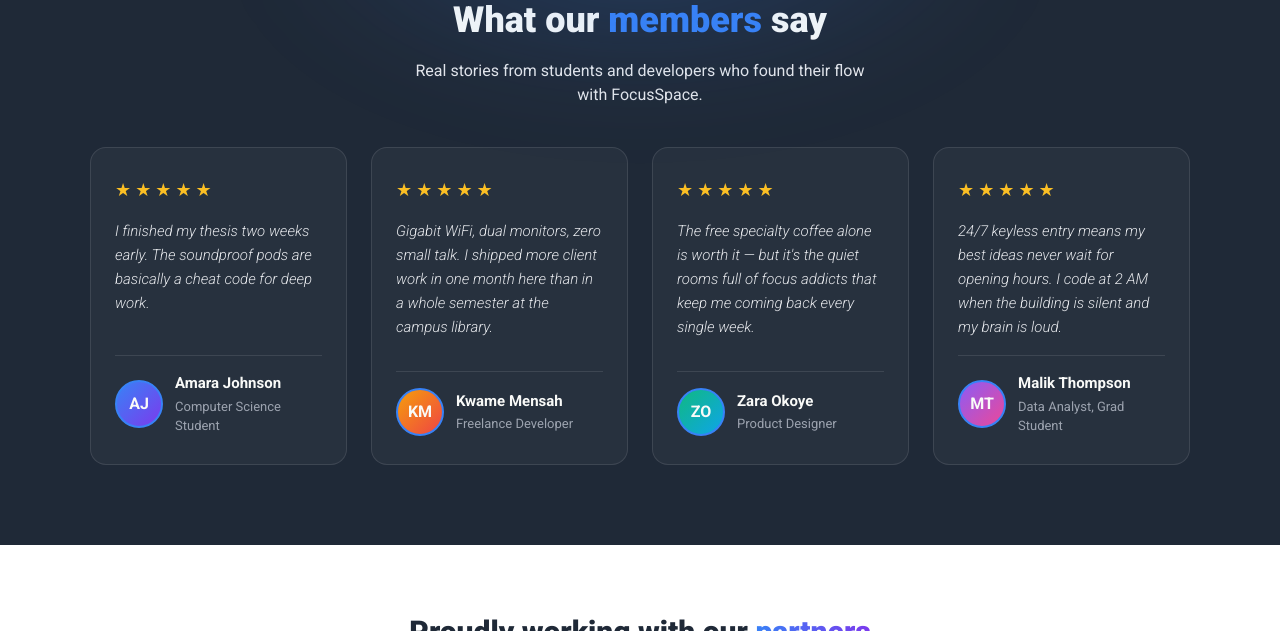
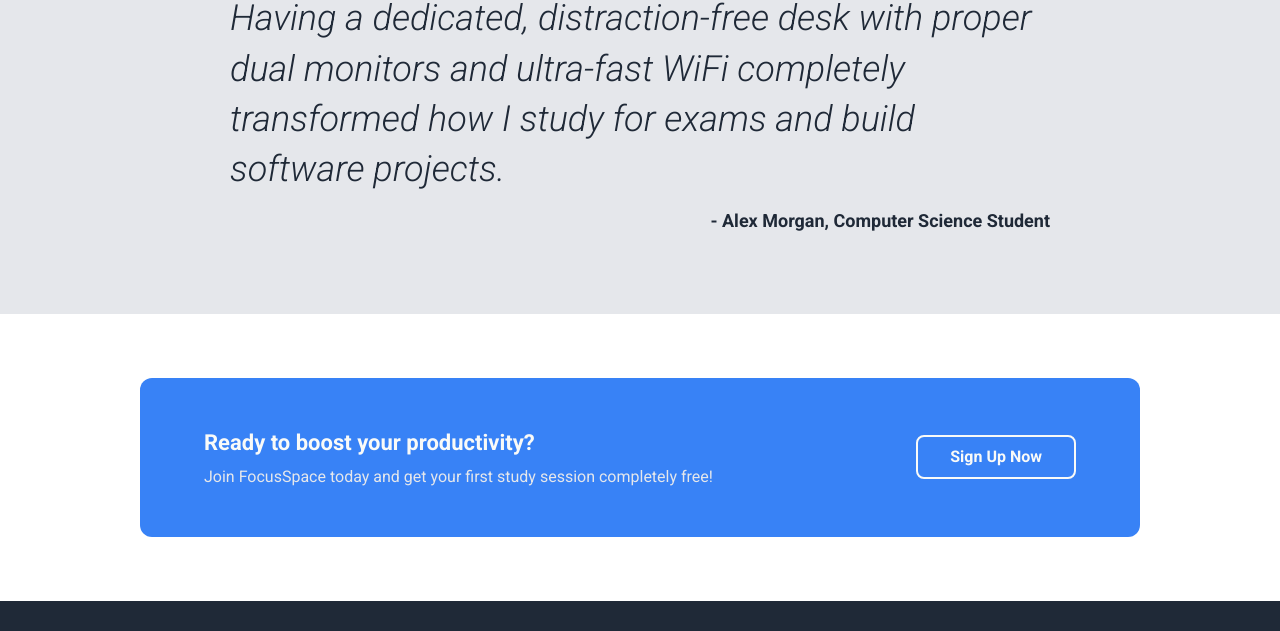
Before and after one commit to Basmah-Almutairi/focusspace, a plain HTML site: page index.html in a window 1280 px wide. Shown: the part 1208-1839 px from the top of the page. Drawn offline with Linux system fonts and the light colour scheme.

Commit message:
Update index.html

```diff
--- a/index.html
+++ b/index.html
@@ -130,121 +130,6 @@
         </div>
       </section>
 
-      <section class="testimonials-section">
-        <h2>What our <span>members</span> say</h2>
-        <p class="testimonials-subtitle">
-          Real stories from students and developers who found their flow with
-          FocusSpace.
-        </p>
-
-        <div class="testimonials-container">
-          <article class="testimonial-card">
-            <div class="stars" role="img" aria-label="Rated 5 out of 5 stars">
-              &#9733;&#9733;&#9733;&#9733;&#9733;
-            </div>
-            <blockquote>
-              I finished my thesis two weeks early. The soundproof pods are
-              basically a cheat code for deep work.
-            </blockquote>
-            <div class="testimonial-author">
-              <!-- Placeholder avatar: swap this div for a photo when you have one, e.g.
-                <img class="testimonial-avatar" src="img/avatars/amara.jpg" alt="Amara Johnson" /> -->
-              <div class="testimonial-avatar" aria-hidden="true">AJ</div>
-              <div class="testimonial-meta">
-                <span class="testimonial-name">Amara Johnson</span>
-                <span class="testimonial-role">Computer Science Student</span>
-              </div>
-            </div>
-          </article>
-
-          <article class="testimonial-card">
-            <div class="stars" role="img" aria-label="Rated 5 out of 5 stars">
-              &#9733;&#9733;&#9733;&#9733;&#9733;
-            </div>
-            <blockquote>
-              Gigabit WiFi, dual monitors, zero small talk. I shipped more
-              client work in one month here than in a whole semester at the
-              campus library.
-            </blockquote>
-            <div class="testimonial-author">
-              <div class="testimonial-avatar" aria-hidden="true">KM</div>
-              <div class="testimonial-meta">
-                <span class="testimonial-name">Kwame Mensah</span>
-                <span class="testimonial-role">Freelance Developer</span>
-              </div>
-            </div>
-          </article>
-
-          <article class="testimonial-card">
-            <div class="stars" role="img" aria-label="Rated 5 out of 5 stars">
-              &#9733;&#9733;&#9733;&#9733;&#9733;
-            </div>
-            <blockquote>
-              The free specialty coffee alone is worth it &mdash; but it's the
-              quiet rooms full of focus addicts that keep me coming back every
-              single week.
-            </blockquote>
-            <div class="testimonial-author">
-              <div class="testimonial-avatar" aria-hidden="true">ZO</div>
-              <div class="testimonial-meta">
-                <span class="testimonial-name">Zara Okoye</span>
-                <span class="testimonial-role">Product Designer</span>
-              </div>
-            </div>
-          </article>
-
-          <article class="testimonial-card">
-            <div class="stars" role="img" aria-label="Rated 5 out of 5 stars">
-              &#9733;&#9733;&#9733;&#9733;&#9733;
-            </div>
-            <blockquote>
-              24/7 keyless entry means my best ideas never wait for opening
-              hours. I code at 2 AM when the building is silent and my brain is
-              loud.
-            </blockquote>
-            <div class="testimonial-author">
-              <div class="testimonial-avatar" aria-hidden="true">MT</div>
-              <div class="testimonial-meta">
-                <span class="testimonial-name">Malik Thompson</span>
-                <span class="testimonial-role">Data Analyst, Grad Student</span>
-              </div>
-            </div>
-          </article>
-        </div>
-      </section>
-
-      <section class="partners-section">
-        <h2>Proudly working with our <span>partners</span></h2>
-        <div class="partners-carousel" aria-label="Our partners">
-          <div class="partners-track">
-            <ul class="partners-set">
-              <li class="partner">Nzambi a Mpungu</li>
-              <li class="partner">Mungu Baba</li>
-              <li class="partner">Kimbangu</li>
-              <li class="partner">Leza Tata</li>
-            </ul>
-            <ul class="partners-set" aria-hidden="true">
-              <li class="partner">Nzambi a Mpungu</li>
-              <li class="partner">Mungu Baba</li>
-              <li class="partner">Kimbangu</li>
-              <li class="partner">Leza Tata</li>
-            </ul>
-            <ul class="partners-set" aria-hidden="true">
-              <li class="partner">Nzambi a Mpungu</li>
-              <li class="partner">Mungu Baba</li>
-              <li class="partner">Kimbangu</li>
-              <li class="partner">Leza Tata</li>
-            </ul>
-            <ul class="partners-set" aria-hidden="true">
-              <li class="partner">Nzambi a Mpungu</li>
-              <li class="partner">Mungu Baba</li>
-              <li class="partner">Kimbangu</li>
-              <li class="partner">Leza Tata</li>
-            </ul>
-          </div>
-        </div>
-      </section>
-
       <section class="quote-section">
         <div class="quote-container">
           <blockquote>
```
